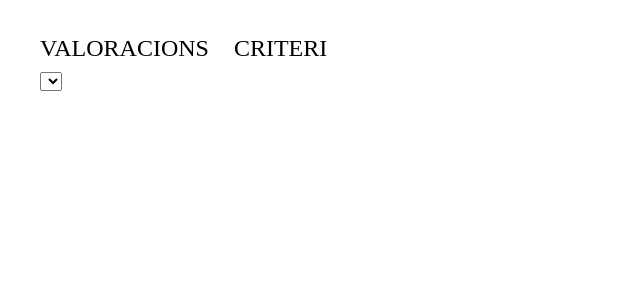
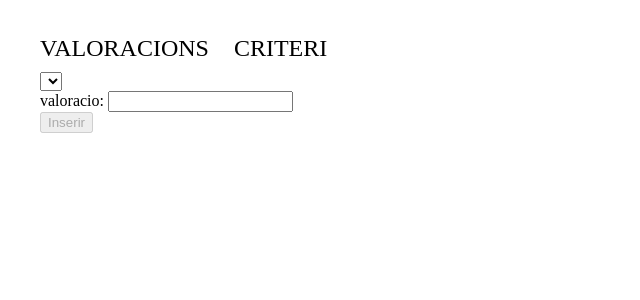
Before and after one commit to LiuAvailable/rubriques, an Angular app: page /valoracio in a window 1280 px wide. Shown: the top 300 px of the page, without its empty margins (0-640 px from the left). Built offline with nearby package versions, Linux system fonts and the light colour scheme.

Commit message:
creació component valoració

```diff
--- a/src/app/projecte/components/criteri/criteri.component.ts
+++ b/src/app/projecte/components/criteri/criteri.component.ts
@@ -8,7 +8,6 @@ import { Criteri } from '../../model/entitats/implementacions/criteri/criteri';
   styleUrls: ['./criteri.component.css']
 })
 export class CriteriComponent implements OnInit {
-  valoracioForm!:FormGroup;
   criteriForm!: FormGroup;
 
   constructor(private fb:FormBuilder) { }
@@ -35,7 +34,7 @@ export class CriteriComponent implements OnInit {
       validators:[
         Validators.required,
         Validators.minLength(5),
-        Validators.maxLength(8)
+        Validators.maxLength(25)
       ]
     }]})
   }
--- a/src/app/projecte/components/valoracio/valoracio.component.html
+++ b/src/app/projecte/components/valoracio/valoracio.component.html
@@ -1,3 +1,7 @@
-<select>
-    <option *ngFor="let criteri of this.criteris" >{{criteri.nom}}</option>
-</select>
+<form [formGroup]="valoracioForm">
+    <select>
+        <option *ngFor="let criteri of this.criteris">{{criteri.nom}}</option>
+    </select>
+    <br><label>valoracio: </label><input type="text" formControlName="valoracio">
+    <br><button [disabled]="!this.valoracioForm.valid">Inserir</button>
+  </form>
--- a/src/app/projecte/components/valoracio/valoracio.component.ts
+++ b/src/app/projecte/components/valoracio/valoracio.component.ts
@@ -1,4 +1,5 @@
 import { Component, OnInit } from '@angular/core';
+import { FormBuilder, FormGroup, Validators } from '@angular/forms';
 import { Criteri } from '../../model/entitats/implementacions/criteri/criteri';
 
 @Component({
@@ -8,10 +9,19 @@ import { Criteri } from '../../model/entitats/implementacions/criteri/criteri';
 })
 export class ValoracioComponent implements OnInit {
   criteris!:Array<Criteri>;
-  constructor() { }
+  valoracioForm!:FormGroup;
+  constructor(private fb:FormBuilder) { }
 
   ngOnInit(): void {
     this.getCriteris()
+    this.valoracioForm = this.fb.group({
+      valoracio:['',
+    {
+      validators:[
+        Validators.required,
+        Validators.minLength(5)
+      ]
+    }]})
   }
   getCriteris(){
     let criteris = localStorage.getItem('criteris');
```
